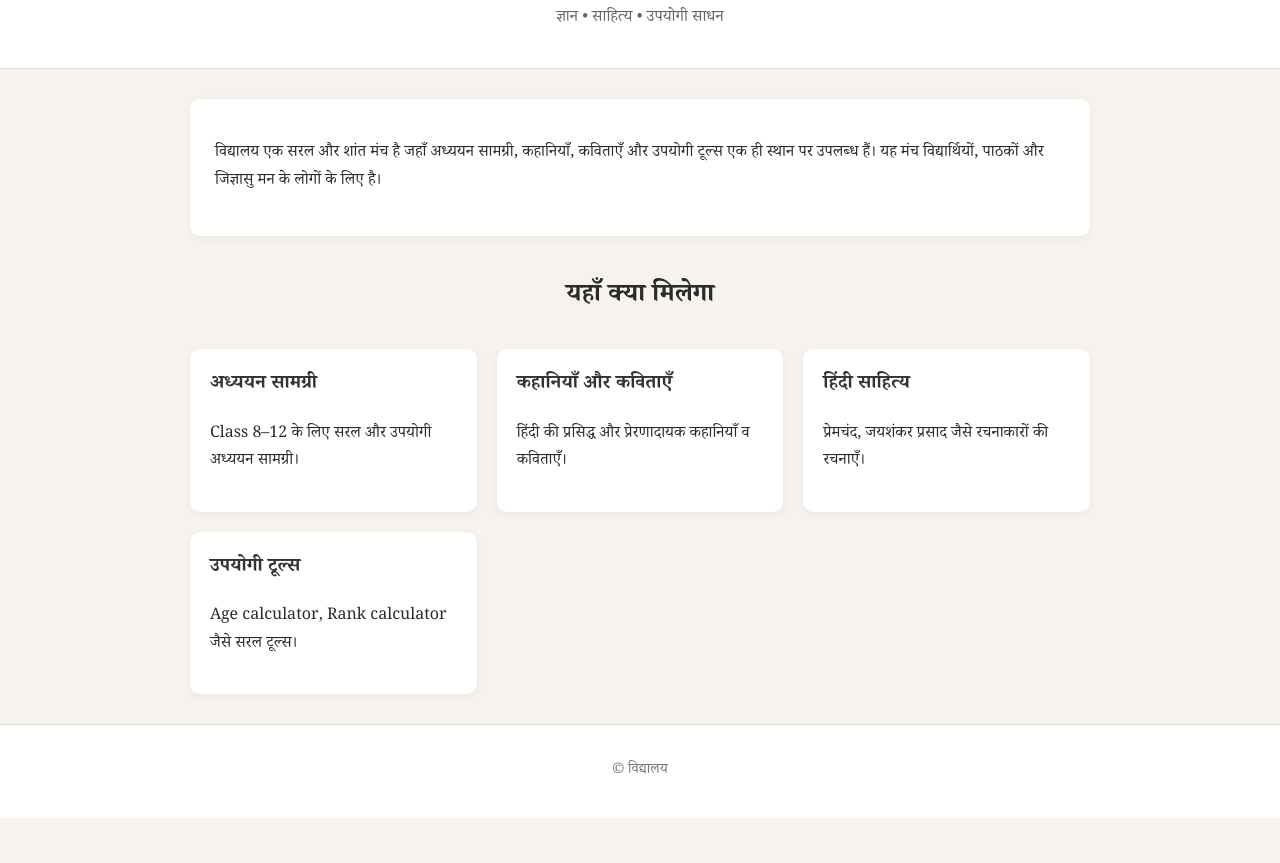
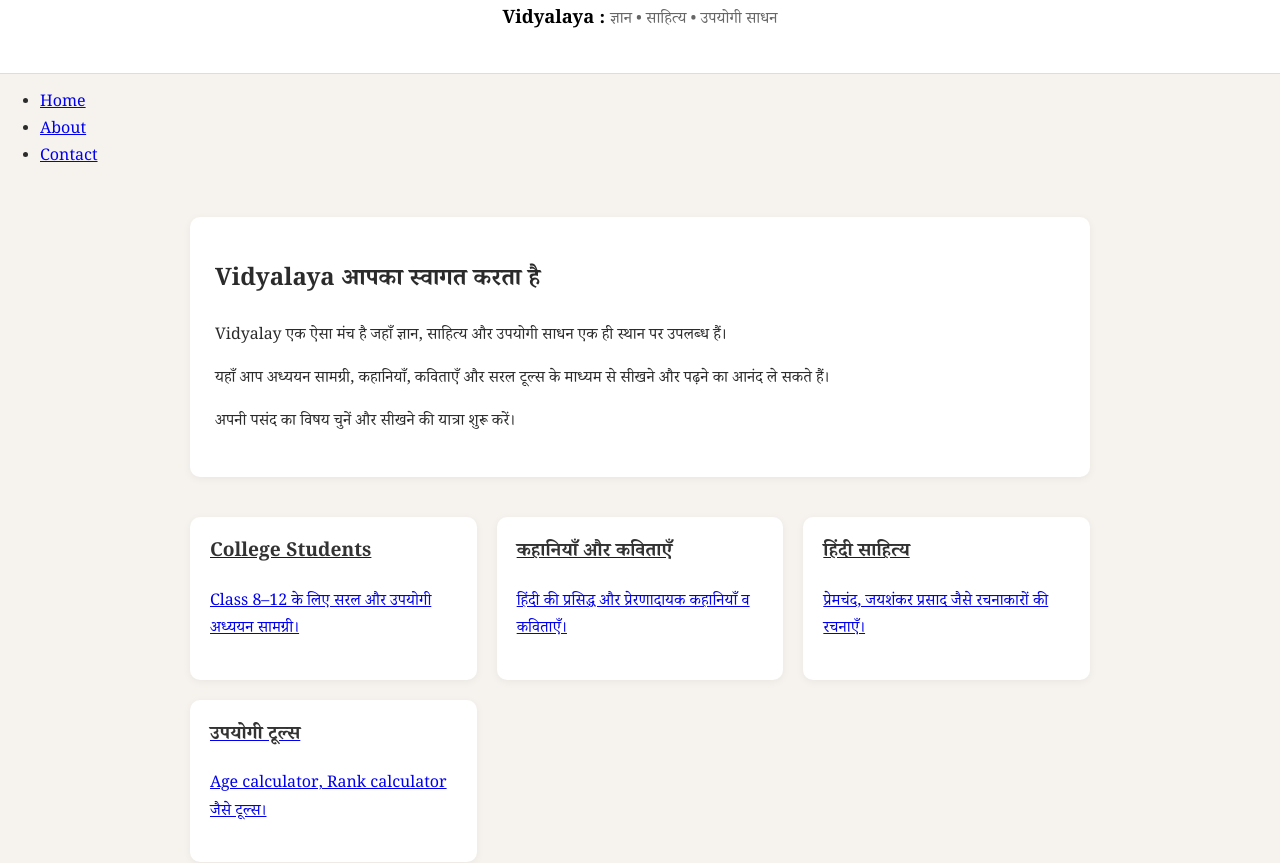
Before and after one commit to hamaraVidyalaya/hamaraVidyalaya.github.io, a plain HTML site: page index.html in a window 1280 px wide. Shown: the part 108-971 px from the top of the page. Before the commit the page ends 926 px from the top, so only its background shows below. Drawn offline with Linux system fonts and the light colour scheme.

Commit message:
Update index.html

```diff
--- a/index.html
+++ b/index.html
@@ -1,5 +1,4 @@
-<!DOCTYPE html>
-<html lang="hi">
+<html>
 <head>
   <meta charset="UTF-8">
   <title>विद्यालय | ज्ञान, साहित्य और साधन</title>
@@ -7,34 +6,97 @@
   <meta name="viewport" content="width=device-width, initial-scale=1.0">
   <link rel="stylesheet" href="style.css">
 </head>
-<body>
+  <body>
 
   <header class="site-header">
-    <h1>विद्यालय</h1>
-    <p class="tagline">ज्ञान • साहित्य • उपयोगी साधन</p>
+    <h1 class="brand">विद्यालय</h1>
+  <p class="tagline"> <strong style="color:black; font-size:1.15rem">Vidyalaya : </strong> ज्ञान • साहित्य • उपयोगी साधन</p>
   </header>
+
+  <nav class="main-nav">
+  <ul>
+    <li><a href="index.html">Home</a></li>
+    <li><a href="about.html">About</a></li>
+    <li><a href="contact.html">Contact</a></li>
+  </ul>
+</nav>
 
   <main class="container">
 
     <section class="intro">
-      <p>
-        विद्यालय एक सरल और शांत मंच है जहाँ अध्ययन सामग्री,
-        कहानियाँ, कविताएँ और उपयोगी टूल्स एक ही स्थान पर उपलब्ध हैं।
-        यह मंच विद्यार्थियों, पाठकों और जिज्ञासु मन के लोगों के लिए है।
-      </p>
+  <h2> Vidyalaya आपका स्वागत करता है </h2>
+
+  <p>
+    Vidyalay एक ऐसा मंच है जहाँ ज्ञान, साहित्य और उपयोगी साधन
+    एक ही स्थान पर उपलब्ध हैं।
+  </p>
+
+  <p>
+    यहाँ आप अध्ययन सामग्री, कहानियाँ, कविताएँ और सरल टूल्स के माध्यम से
+    सीखने और पढ़ने का आनंद ले सकते हैं।
+  </p>
+
+  <p>
+    अपनी पसंद का विषय चुनें और सीखने की यात्रा शुरू करें।
+  </p>
+</section>
+
+    <section class="features">
+<div class="feature-list">
+<a href="study.html" class="feature-item">
+  <h3>College Students</h3>
+  <p>Class 8–12 के लिए सरल और उपयोगी अध्ययन सामग्री।</p>
+</a>
+<a href="stories.html" class="feature-item">
+  <h3>कहानियाँ और कविताएँ</h3>
+  <p>हिंदी की प्रसिद्ध और प्रेरणादायक कहानियाँ व कविताएँ।</p>
+</a>
+
+<a href="literature.html" class="feature-item">
+  <h3>हिंदी साहित्य</h3>
+  <p>प्रेमचंद, जयशंकर प्रसाद जैसे रचनाकारों की रचनाएँ।</p>
+</a>
+
+<a href="tools.html" class="feature-item">
+  <h3>उपयोगी टूल्स</h3>
+  <p>Age calculator, Rank calculator जैसे टूल्स।</p>
+</a>
+
+      </div>
     </section>
 
-    <section class="features">
-      <h2>यहाँ क्या मिलेगा</h2>
+  </main>
 
-      <div class="feature-list">
-        <div class="feature-item">
-          <h3>अध्ययन सामग्री</h3>
-          <p>Class 8–12 के लिए सरल और उपयोगी अध्ययन सामग्री।</p>
-        </div>
+  <footer class="site-footer">
+    <p>© विद्यालय</p>
+  </footer>
 
-        <div class="feature-item">
-          <h3>कहानियाँ और कविताएँ</h3>
+<script>
+  const buttons = document.querySelectorAll('.feature-item');
+
+  buttons.forEach(btn => {
+    btn.addEventListener('click', function (e) {
+      const circle = document.createElement('span');
+      const diameter = Math.max(btn.clientWidth, btn.clientHeight);
+      const radius = diameter / 2;
+
+      circle.style.width = circle.style.height = `${diameter}px`;
+      circle.style.left = `${e.clientX - btn.getBoundingClientRect().left - radius}px`;
+      circle.style.top = `${e.clientY - btn.getBoundingClientRect().top - radius}px`;
+      circle.classList.add('ripple');
+
+      const ripple = btn.querySelector('.ripple');
+
+      if (ripple) {
+        ripple.remove();
+      }
+
+      btn.appendChild(circle);
+    });
+  });
+</script>
+</body>
+</html>          <h3>कहानियाँ और कविताएँ</h3>
           <p>हिंदी की प्रसिद्ध और प्रेरणादायक कहानियाँ व कविताएँ।</p>
         </div>
 
```
